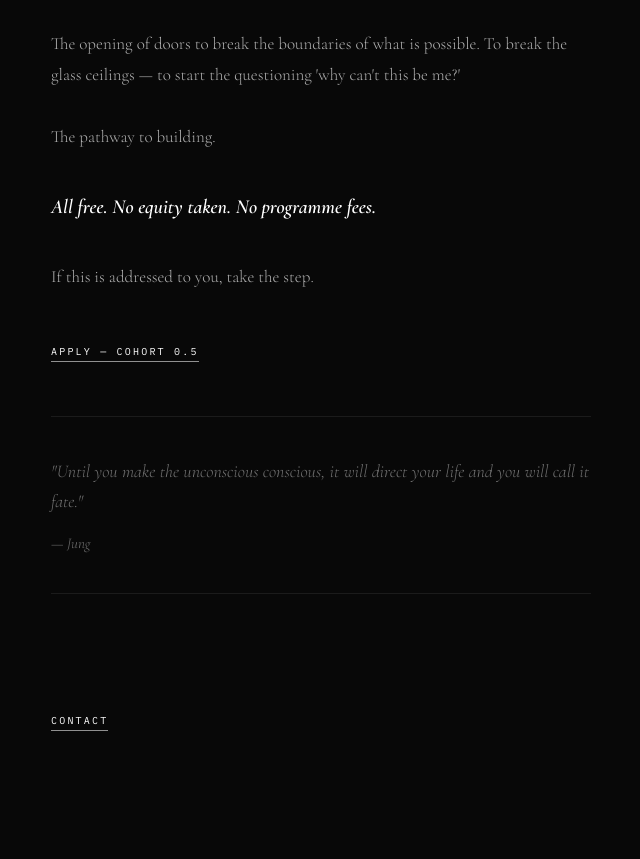
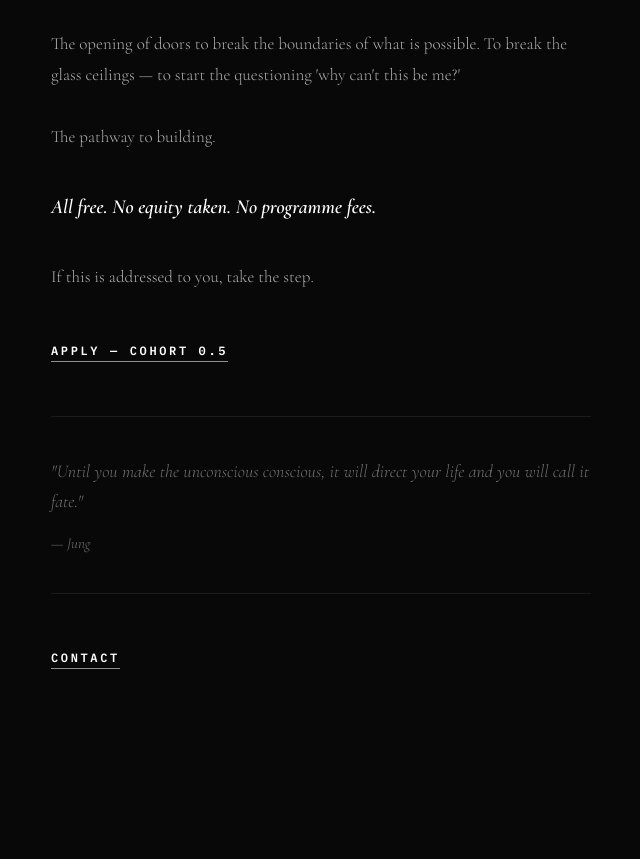
Before and after one commit to FinnFenn/threshold-site, a plain HTML site: page index.html in a window 1280 px wide. Shown: the part 2725-3584 px from the top of the page, without its empty margins (319-959 px from the left). After the commit the page ends 3522 px from the top, so only its background shows below. Drawn offline with nearby package versions, Linux system fonts and the light colour scheme.

Commit message:
Larger bold action buttons, equal spacing either side of Jung quote
Co-Authored-By: Claude Sonnet 4.6 <noreply@anthropic.com>

```diff
--- a/index.html
+++ b/index.html
@@ -7,7 +7,7 @@
 <meta name="description" content="Threshold. The residential institution for the most original inventors before they are founders.">
 <link rel="preconnect" href="https://fonts.googleapis.com">
 <link rel="preconnect" href="https://fonts.gstatic.com" crossorigin>
-<link href="https://fonts.googleapis.com/css2?family=IBM+Plex+Mono:wght@300;400&family=Cormorant+Garamond:ital,wght@0,300;0,600;1,300;1,600&display=swap" rel="stylesheet">
+<link href="https://fonts.googleapis.com/css2?family=IBM+Plex+Mono:wght@300;400;600&family=Cormorant+Garamond:ital,wght@0,300;0,600;1,300;1,600&display=swap" rel="stylesheet">
 <style>
 *, *::before, *::after {
   box-sizing: border-box;
@@ -160,7 +160,7 @@ body::before {
 #manifesto {
   max-width: 620px;
   margin: 0 auto;
-  padding: 8rem 2.5rem 6rem;
+  padding: 8rem 2.5rem 0;
 }
 
 .manifesto-rule {
@@ -317,7 +317,7 @@ body::before {
 #closing {
   max-width: 620px;
   margin: 0 auto;
-  padding: 1.5rem 2.5rem 6rem;
+  padding: 3.5rem 2.5rem 6rem;
   border-top: none;
 }
 
@@ -331,8 +331,8 @@ body::before {
 
 .action-primary {
   font-family: var(--mono);
-  font-size: 10px;
-  font-weight: 400;
+  font-size: 12px;
+  font-weight: 600;
   letter-spacing: 0.22em;
   text-transform: uppercase;
   color: var(--white);
@@ -348,8 +348,8 @@ body::before {
 
 .action-secondary {
   font-family: var(--mono);
-  font-size: 10px;
-  font-weight: 400;
+  font-size: 12px;
+  font-weight: 600;
   letter-spacing: 0.22em;
   text-transform: uppercase;
   color: var(--white);
```
